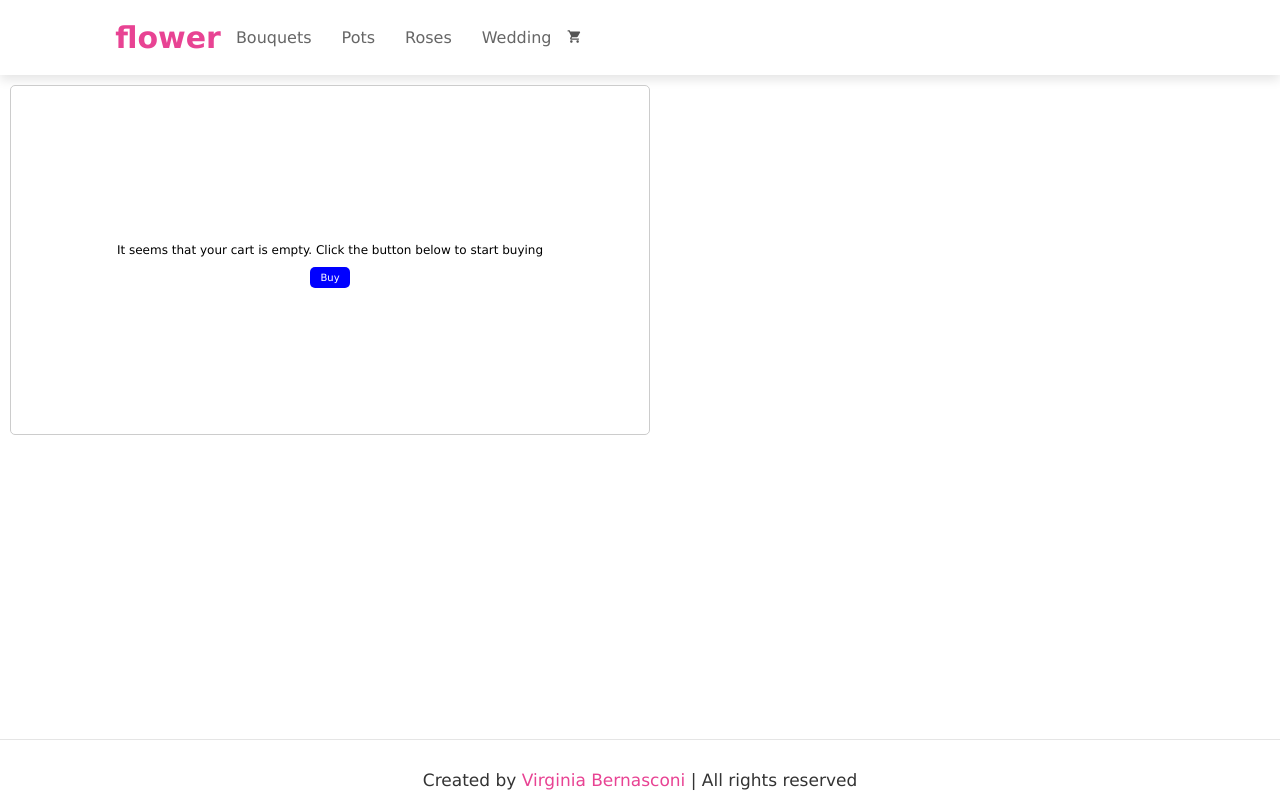
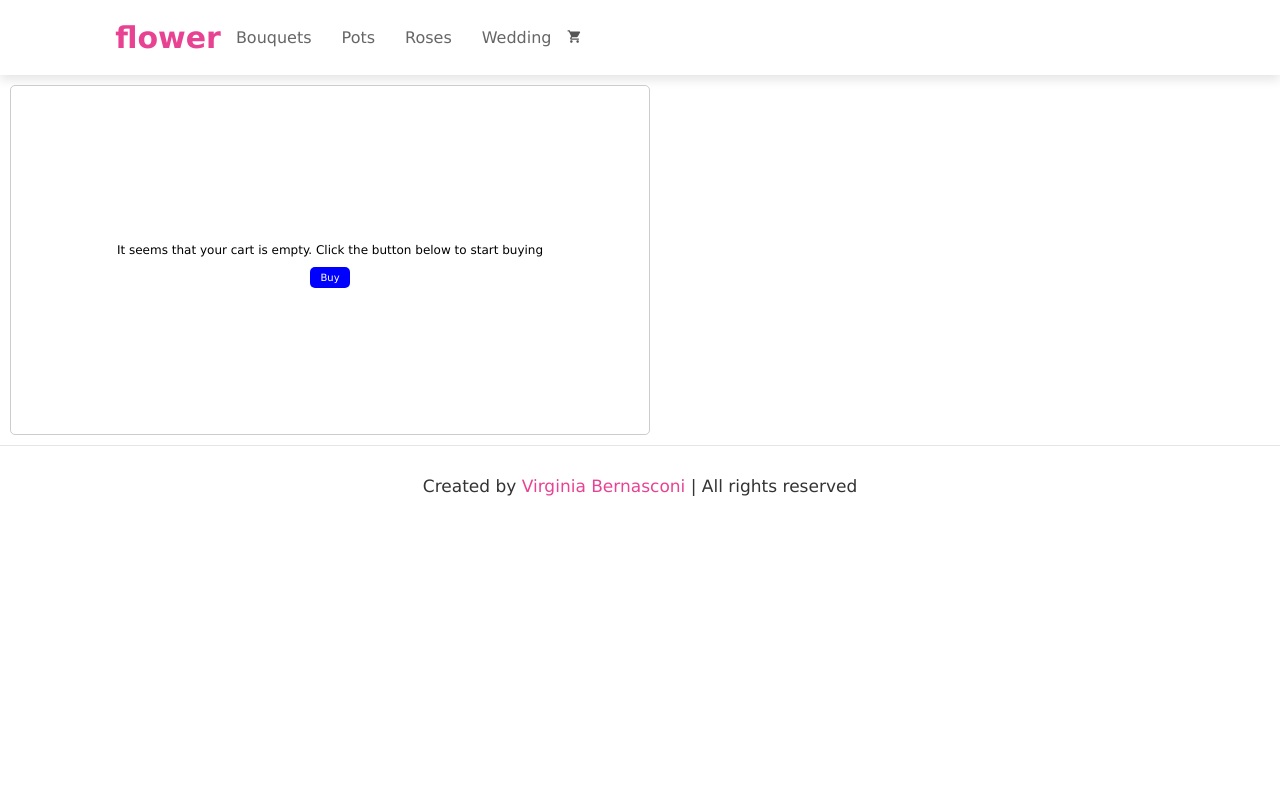
Before and after one commit to viryisb/basic-online-store, a React (Create React App) app: page /cart in a window 1280 px wide. Built offline with nearby package versions, Linux system fonts and the light colour scheme.

Commit message:
style fixing

```diff
--- a/src/components/footer/Footer.css
+++ b/src/components/footer/Footer.css
@@ -1,6 +1,4 @@
 .footer {
-  position: fixed;
-  bottom: 0;
   width: 100%;
 }
 
@@ -20,8 +18,6 @@
 }
 @media (min-width: 768px) {
   .footer {
-    position: fixed;
-    bottom: 0;
     width: 100%;
   }
 }
```
